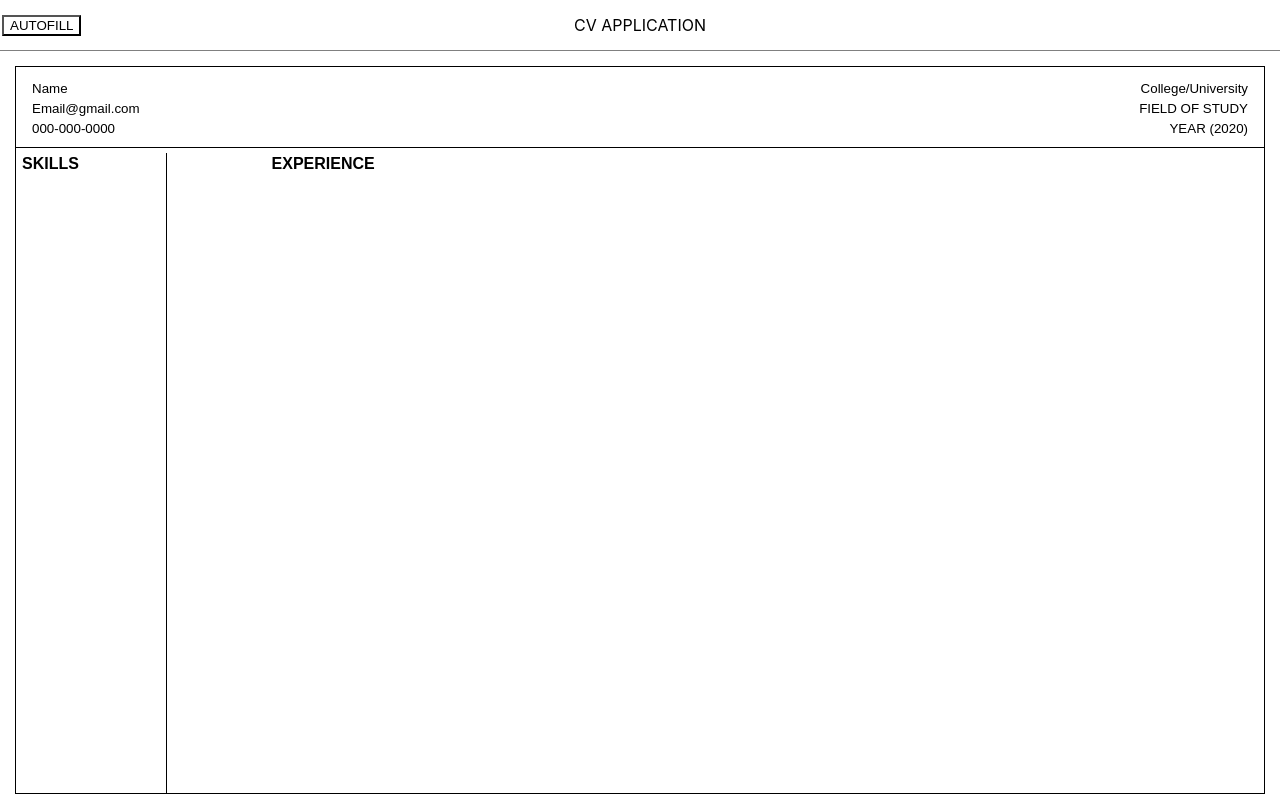
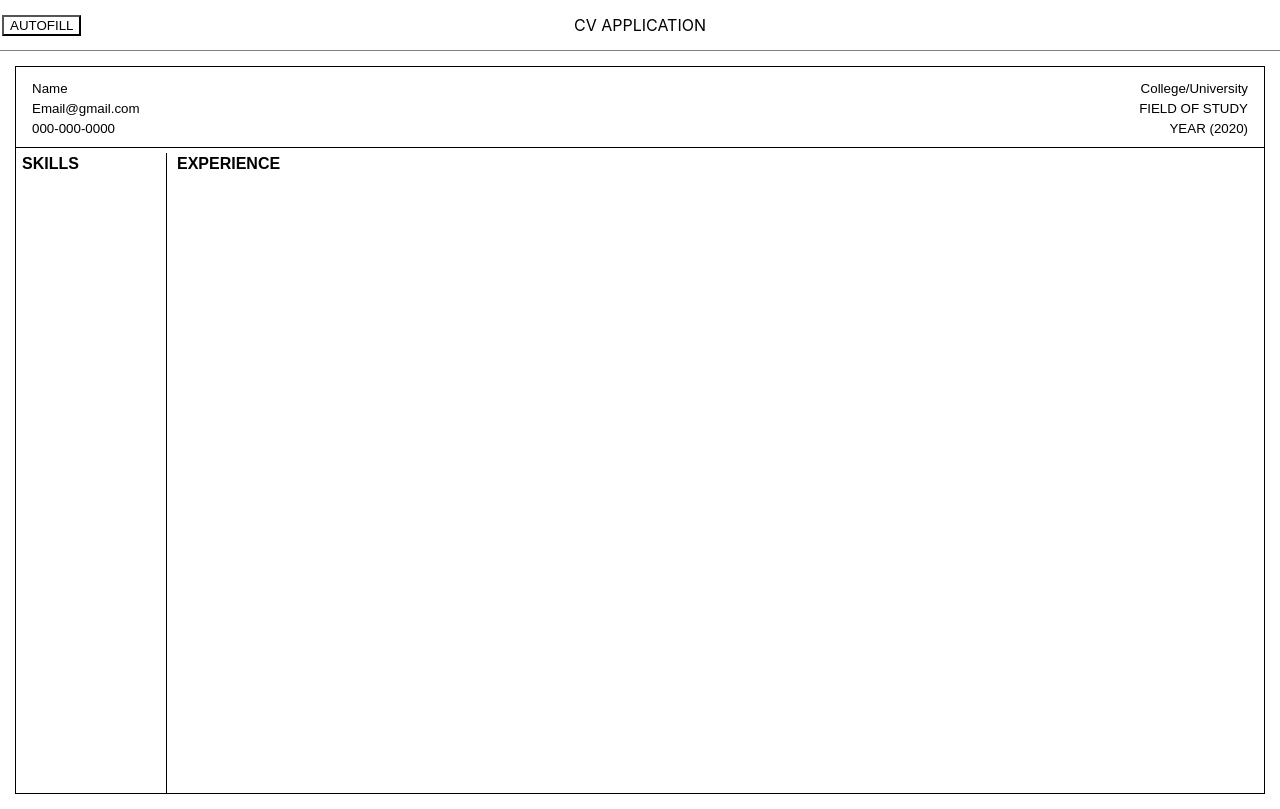
Before and after one commit to jw287962/cv-project, a React (Create React App) app: page / in a window 1280 px wide. Built offline with nearby package versions, Linux system fonts and the light colour scheme.

Commit message:
fix grid size for skills and exp

```diff
--- a/src/component/skills.css
+++ b/src/component/skills.css
@@ -1,7 +1,7 @@
 /* for skills */
 .grid{
   display: grid;
-  grid-template-columns: 1fr 4fr;
+  grid-template-columns: 155px 4fr;
   margin-top: 5px;
 
 }
```
